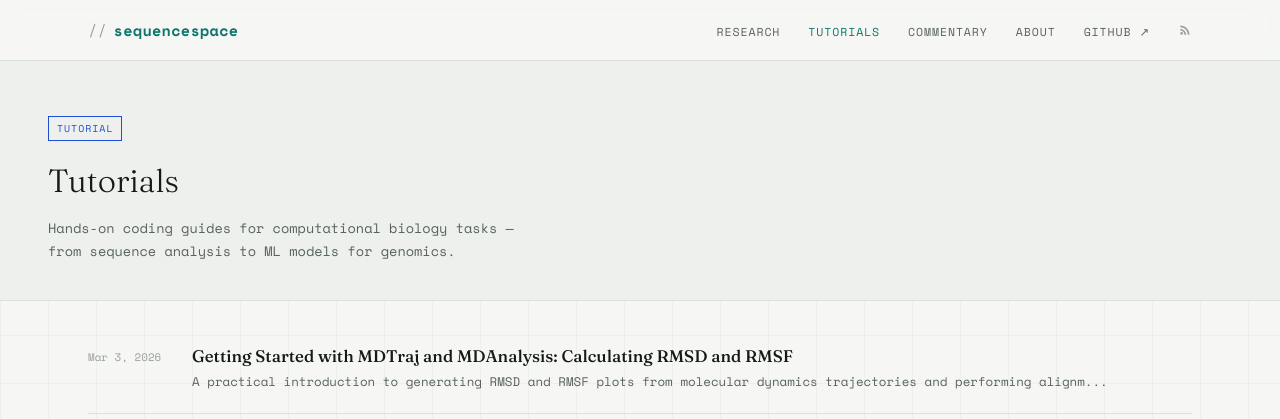
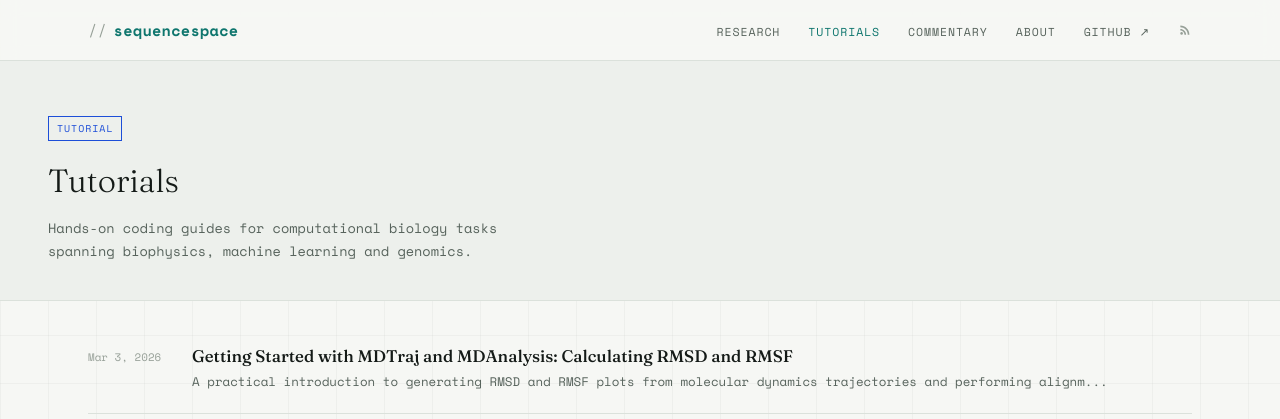
Before and after one commit to arjundeshx/sequencespace, a Jekyll site: the page built from tutorials.md, in a window 1280 px wide. Shown: the top 419 px of the page. Built offline with Jekyll 4.4.1, drawn with Linux system fonts in a browser that asks for light colours.

Commit message:
Update tutorials.md

```diff
--- a/tutorials.md
+++ b/tutorials.md
@@ -2,6 +2,6 @@
 layout: category
 title: Tutorials
 category_id: tutorial
-description: Hands-on coding guides for computational biology tasks — from sequence analysis to ML models for genomics.
+description: Hands-on coding guides for computational biology tasks spanning biophysics, machine learning and genomics.
 permalink: /tutorials/
 ---
```
